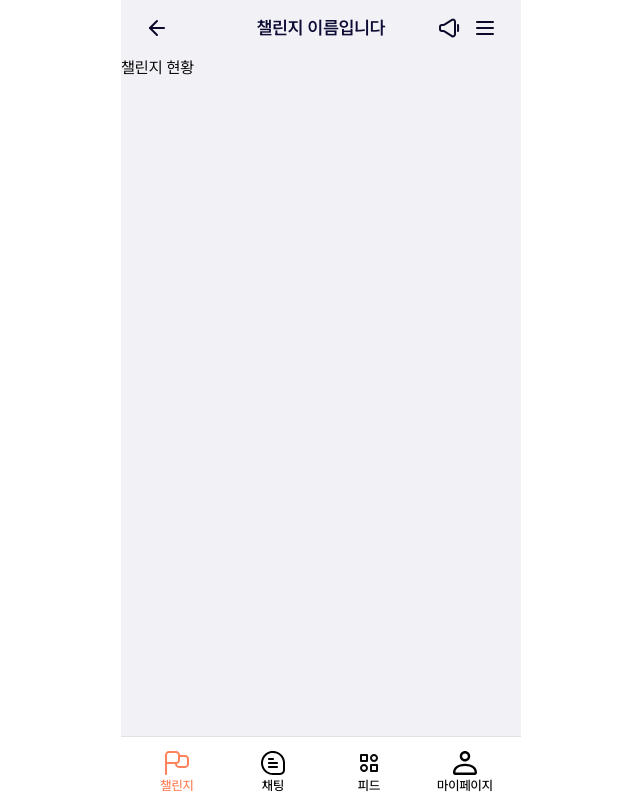
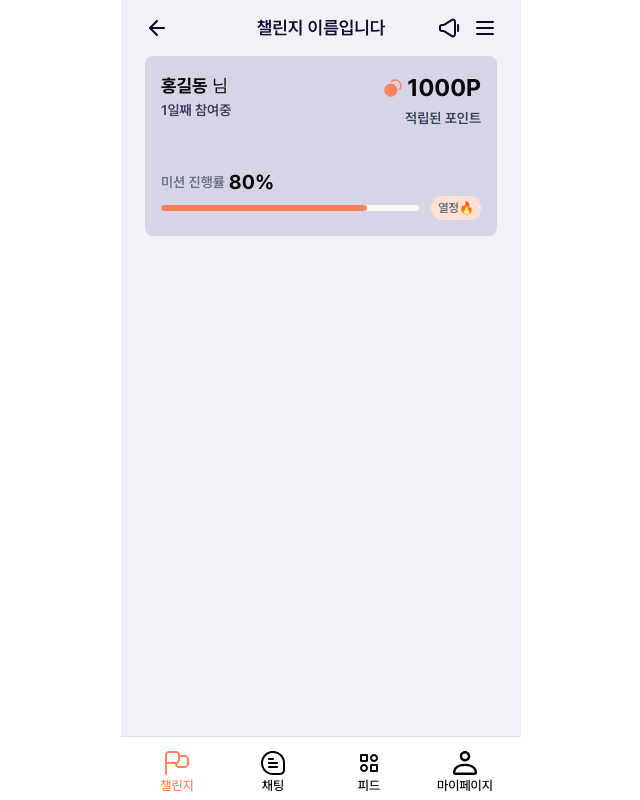
Before and after one commit to Jak-Sim/client-web, a Next.js app: page /challenge/1 in a window 1280 px wide. Shown: the whole page, without its empty margins (319-959 px from the left). Built offline with nearby package versions, Linux system fonts and the light colour scheme; no server answers.

Commit message:
feat: 유저 챌린지 카드 추가

```diff
--- /dev/null
+++ b/src/app/(pages)/challenge/[challengeId]/_components/Progress.tsx
@@ -0,0 +1,70 @@
+import { createContext, useContext } from 'react';
+
+const PROGRESS_STEP = [
+  {
+    minPercent: 80,
+    tag: '열정🔥',
+    color: {
+      progress: 'bg-v1-orange-500',
+      tag: 'bg-v1-orange-200',
+    },
+  },
+  {
+    minPercent: 50,
+    tag: '성실👍',
+    color: {
+      progress: 'bg-v1-blue-500',
+      tag: 'bg-v1-blue-200',
+    },
+  },
+  {
+    minPercent: 0,
+    tag: '부족😓',
+    color: {
+      progress: 'bg-v1-subtext-800',
+      tag: 'bg-v1-grey-300',
+    },
+  },
+];
+
+const currentProgressColor = (progress: number) => {
+  const currentStep = PROGRESS_STEP.find((step) => progress >= step.minPercent);
+  return currentStep?.color.progress;
+};
+
+const ProgressContext = createContext<{ progress: number }>({ progress: 0 });
+
+function Progress({ progress, children }: { progress: number; children: React.ReactNode }) {
+  return (
+    <ProgressContext.Provider value={{ progress }}>
+      <div className='flex items-center gap-3'>{children}</div>
+    </ProgressContext.Provider>
+  );
+}
+
+function ProgressBar() {
+  const { progress } = useContext(ProgressContext);
+
+  return (
+    <div className='h-[6px] w-full rounded-full bg-v1-orange-50'>
+      <div className={`h-[6px] rounded-full ${currentProgressColor(progress)}`} style={{ width: `${progress}%` }}></div>
+    </div>
+  );
+}
+
+function ProgressTag() {
+  const { progress } = useContext(ProgressContext);
+  const currentStep = PROGRESS_STEP.find((step) => progress >= step.minPercent);
+  return (
+    <div
+      className={`w-[50px] rounded-full py-1 ${currentStep?.color.tag} flex shrink-0 items-center justify-center text-xs font-semibold text-v1-grey-700`}
+    >
+      {currentStep?.tag}
+    </div>
+  );
+}
+
+Progress.ProgressBar = ProgressBar;
+Progress.Tag = ProgressTag;
+
+export default Progress;
--- /dev/null
+++ b/src/app/(pages)/challenge/[challengeId]/_components/UserChallengeCard.tsx
@@ -0,0 +1,43 @@
+import { Coins } from '@/assets/images/icons';
+import { type Challenge } from '../../_components/ChallengeList';
+import Progress from './Progress';
+
+export default function UserChallengeCard({ challenge }: { challenge: Challenge }) {
+  const userName = '홍길동';
+  const challengeDay = 1;
+  const point = 1000;
+  const progress = 80;
+
+  console.log(challenge.createdAt);
+
+  return (
+    <div className='bg-v1-text-primary-75 flex h-[11.25rem] flex-col justify-between gap-2 rounded-lg p-4'>
+      <div className='flex'>
+        <div className='flex-1'>
+          <p className='text-lg'>
+            <strong className='font-bold'>{userName}</strong> 님
+          </p>
+          <p className='text-sm font-semibold text-v1-text-primary-400'>{challengeDay}일째 참여중</p>
+        </div>
+        <div>
+          <div className='mb-1 flex items-center gap-1 text-2xl font-bold'>
+            <Coins />
+            {point}P
+          </div>
+          <p className='text-right text-sm font-semibold text-v1-text-primary-400'>적립된 포인트</p>
+        </div>
+      </div>
+      <div>
+        <div className='flex items-center gap-1'>
+          <span className='text-sm font-semibold text-v1-text-primary-300'>미션 진행률</span>
+          <strong className='text-xl font-bold'>{progress}%</strong>
+        </div>
+
+        <Progress progress={progress}>
+          <Progress.ProgressBar />
+          <Progress.Tag />
+        </Progress>
+      </div>
+    </div>
+  );
+}
--- a/src/app/(pages)/challenge/[challengeId]/page.tsx
+++ b/src/app/(pages)/challenge/[challengeId]/page.tsx
@@ -1,17 +1,21 @@
 'use client';
 
+import { useSession } from 'next-auth/react';
 import Link from 'next/link';
 import { Hamburger, Speaker } from '@/assets/images/icons';
 import Header from '@/components/layout/Header';
 import PageLayout from '@/components/layout/PageLayout';
 import { DummyChallenge } from '../_components/ChallengeList';
+import UserChallengeCard from './_components/UserChallengeCard';
 
 const Page = ({ params }: { params: { challengeId: string } }) => {
   const challengeId = params.challengeId;
   const challenge = DummyChallenge;
+  const session = useSession();
 
   // TODO:
   console.log('fetch challenge data with id: ' + challengeId);
+  console.log('user have to join challenge: ', session.data?.user);
 
   return (
     <PageLayout
@@ -29,9 +33,9 @@ const Page = ({ params }: { params: { challengeId: string } }) => {
           </div>
         </Header>
       }
-      className='bg-v1-background'
+      className='bg-v1-background px-6'
     >
-      챌린지 현황
+      <UserChallengeCard challenge={challenge} />
     </PageLayout>
   );
 };
--- a/tailwind.config.ts
+++ b/tailwind.config.ts
@@ -61,6 +61,7 @@ const config: Config = {
           white: '#FFFBFA',
           'text-primary': {
             '50': '#E8E8F1',
+            '75': '#D6D5E6',
             '100': '#C7C6D4',
             '200': '#9F9EAE',
             '300': '#6E6E86',
@@ -160,7 +161,7 @@ const config: Config = {
         md: 'calc(var(--radius) - 2px)',
         sm: 'calc(var(--radius) - 4px)',
         '4xl': '30px',
-        'button': '20px',
+        button: '20px',
       },
     },
   },
```
